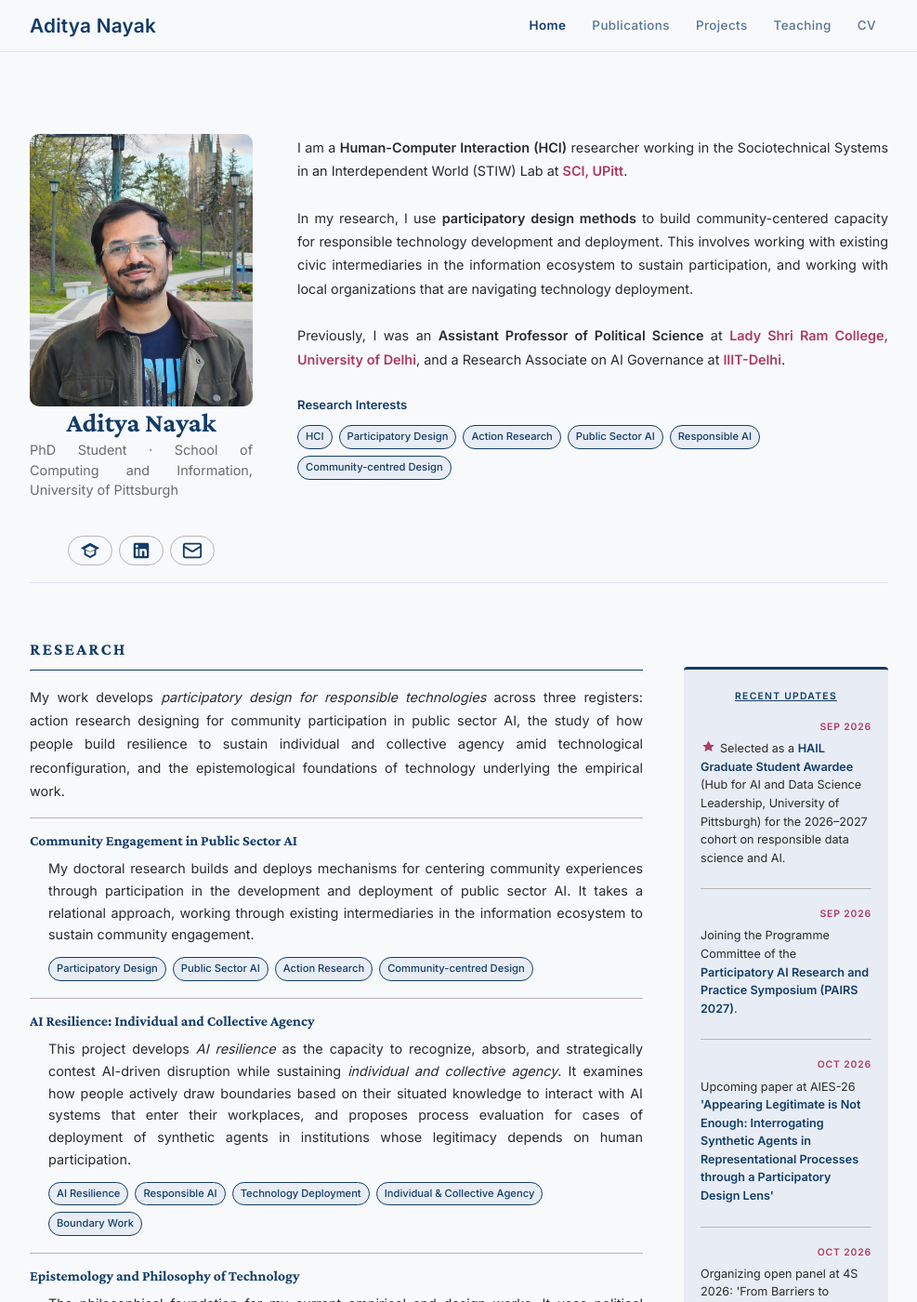
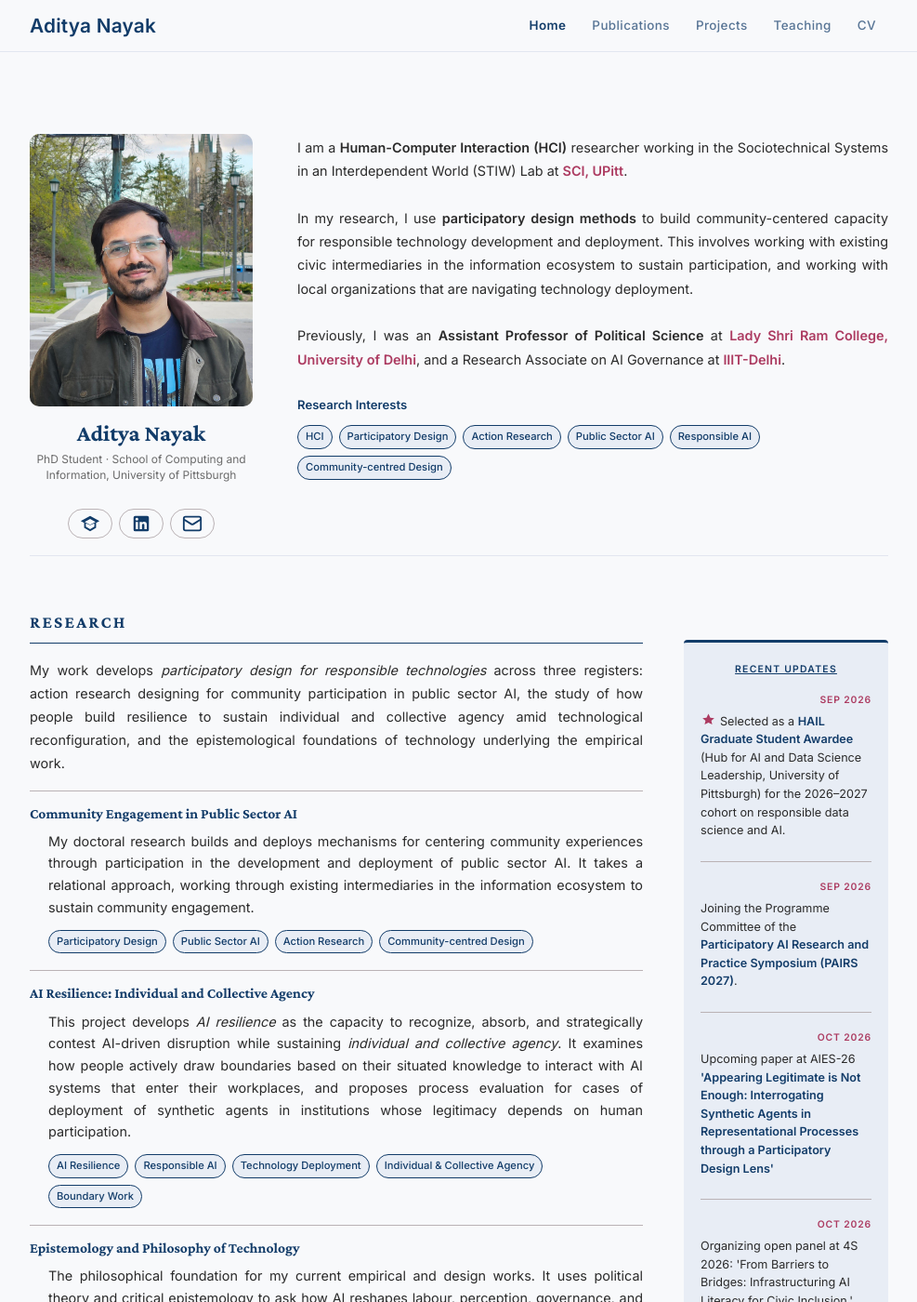
Before and after one commit to adityanayak-info/adityanayak-info.github.io, a Jekyll site: the page built from index.md, in a window 1280 px wide and 1400 px high. Shown: the whole window at 93% size, without its empty margins (146-1133 px from the left). Built offline with Jekyll 4.4.1, drawn with Linux system fonts in a browser that asks for light colours.

Commit message:
Enhance styles for photo column headings and subtitles
Added styles for photo column headings and subtitles.

```diff
--- a/assets/css/style.css
+++ b/assets/css/style.css
@@ -293,6 +293,21 @@ a:hover { color: var(--navy); text-decoration: underline; }
   display: block;
 }
 
+.photo-col h1 {
+  font-size: 1.55rem;
+  margin-top: 0.9rem;
+  margin-bottom: 0.3rem;
+  text-align: center;
+  line-height: 1.2;
+}
+
+.photo-col .profile-subtitle {
+  font-size: 0.75rem;
+  text-align: center;
+  margin-bottom: 0.5rem;
+  line-height: 1.4;
+}
+
 .photo-initials {
   width: 240px;
   height: 290px;
@@ -372,12 +387,6 @@ a:hover { color: var(--navy); text-decoration: underline; }
 [data-tooltip]:hover::after { opacity: 1; }
 
 .profile-text { flex: 1; padding-top: 2px; }
-
-.profile-text h1 {
-  font-size: 2.15rem;
-  margin-bottom: 0.5rem;
-  color: var(--navy);
-}
 
 .profile-subtitle {
   font-size: 0.9rem;
```
